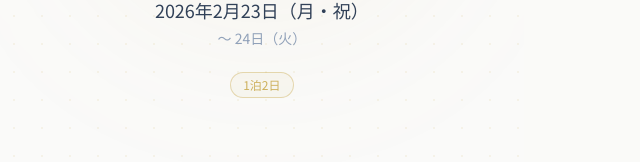
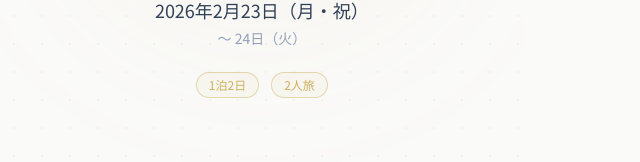
Before and after one commit to sig-code/trip-website-for-kanazawa, a React (Vite) app: page / in a window 1280 px wide. Shown: the part 418-580 px from the top of the page, without its empty margins (0-640 px from the left). Built offline with nearby package versions, Linux system fonts and the light colour scheme.

Commit message:
🩹 2人旅タグを追加

```diff
--- a/src/components/Hero.tsx
+++ b/src/components/Hero.tsx
@@ -62,7 +62,7 @@ export default function Hero() {
             transition={{ duration: 0.5, delay: 1.2 }}
             className="mt-6 flex gap-3 justify-center flex-wrap"
           >
-            {["1泊2日"].map((tag) => (
+            {["1泊2日", "2人旅"].map((tag) => (
               <span
                 key={tag}
                 className="text-xs px-3 py-1 rounded-full border border-gold/40 text-gold/90 bg-gold/5"
--- a/src/components/TodoList.tsx
+++ b/src/components/TodoList.tsx
@@ -26,7 +26,7 @@ export default function TodoList() {
         <span className="text-slate-400 text-xs">
           {doneCount} / {todos.length} 完了
         </span>
-          <div className="flex-1 mx-3 h-1.5 bg-slate-200 rounded-full overflow-hidden">
+        <div className="flex-1 mx-3 h-1.5 bg-slate-200 rounded-full overflow-hidden">
           <div
             className="h-full bg-linear-to-r from-gold to-gold-light rounded-full transition-all duration-500"
             style={{ width: `${(doneCount / todos.length) * 100}%` }}
```
